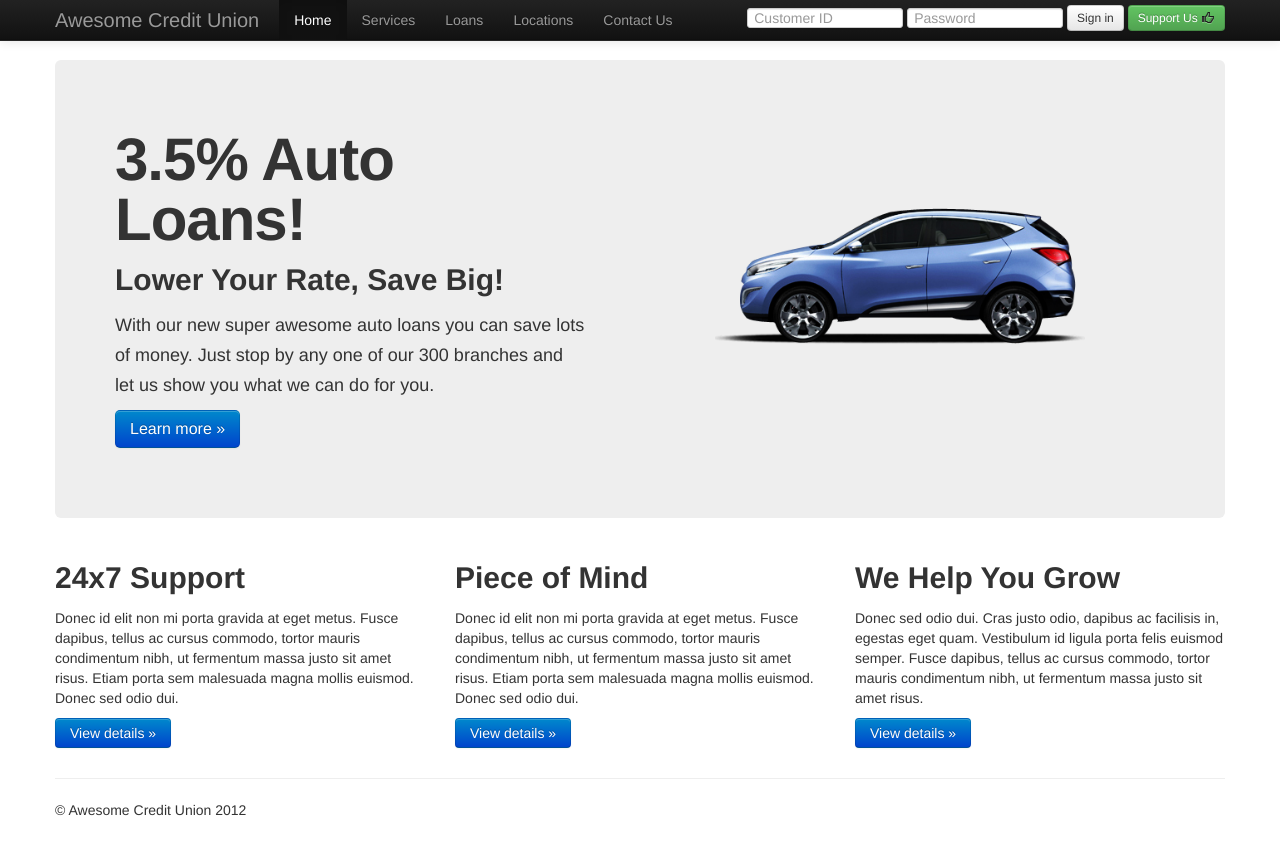
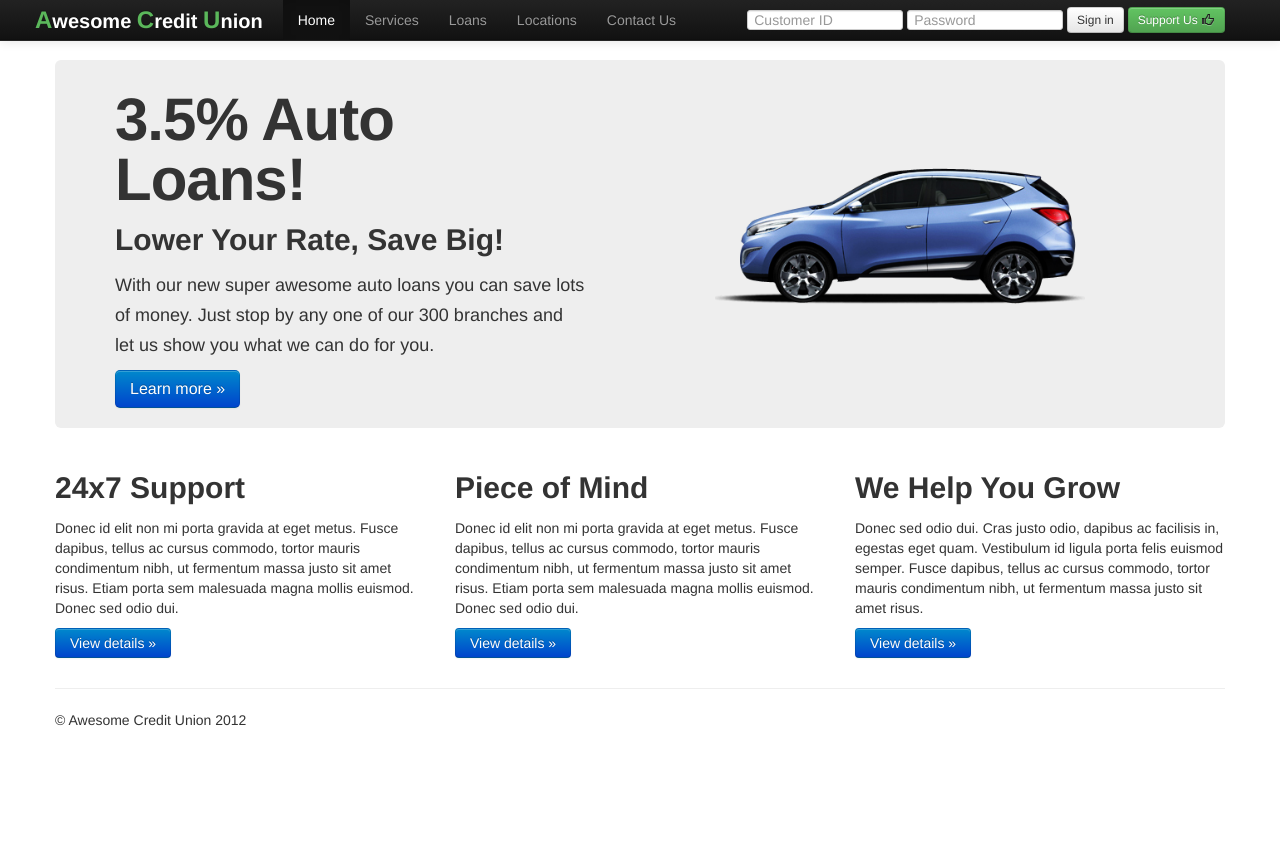
Before and after one commit to dvideby0/Knockout, a plain HTML site: page Website/httpdocs/index.html in a window 1280 px wide. After the commit the page ends 800 px from the top, so only its background shows below. Drawn offline with Linux system fonts and the light colour scheme.

Commit message:
Cleaned up CSS

```diff
--- a/Website/httpdocs/index.html
+++ b/Website/httpdocs/index.html
@@ -14,7 +14,7 @@
                 <span class="icon-bar"></span>
                 <span class="icon-bar"></span>
             </a>
-            <a class="brand" href="#">Awesome Credit Union</a>
+            <a class="brand" href="#"><font size="5" color="#5BB75B">A</font>wesome <font size="5" color="#5BB75B">C</font>redit <font size="5" color="#5BB75B">U</font>nion</a>
             <div class="nav-collapse collapse">
                 <ul class="nav">
                     <li class="active"><a href="#">Home</a></li>
--- a/Website/httpdocs/lib/css/style.css
+++ b/Website/httpdocs/lib/css/style.css
@@ -3,3 +3,15 @@ body {
     padding-bottom: 40px;
 }
 .modal-backdrop {background-color: #000000;}
+
+.navbar .brand{
+    padding: 10px 20px 0 0;
+    font-weight: bold;
+    color: #ffffff;
+}
+form{
+    margin: 2px 0 10px;
+}
+.hero-unit{
+    padding: 20px 60px 10px 60px;
+}
```
